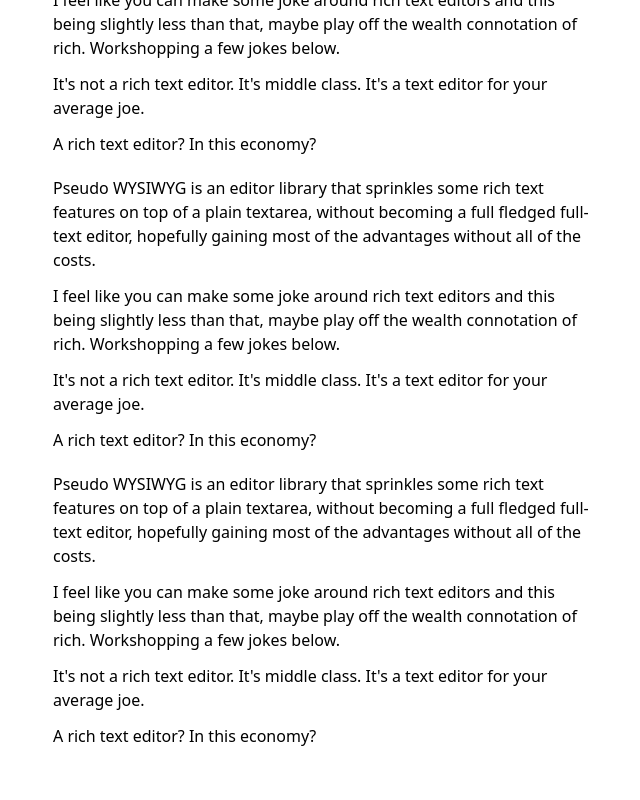
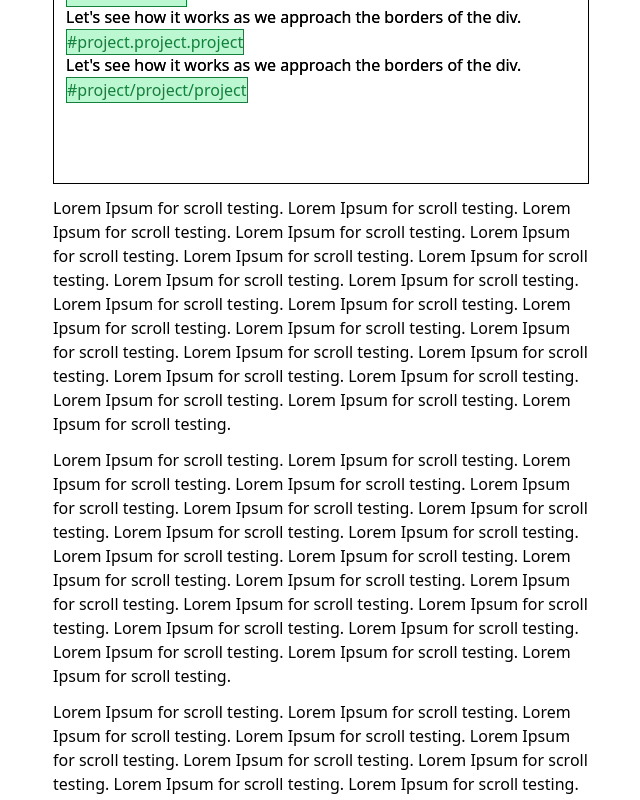
Before and after one commit to nichwch/middle-class-text-editor, a SvelteKit app: page / in a window 1280 px wide. Shown: the part 1060-1860 px from the top of the page, without its empty margins (319-959 px from the left). Before the commit the page ends 1828 px from the top, so only its background shows below. Built offline with nearby package versions, Linux system fonts and the light colour scheme.

Commit message:
demo on homepage showing ability to change recognized names/projects

```diff
--- a/src/routes/+page.svelte
+++ b/src/routes/+page.svelte
@@ -1,4 +1,4 @@
-<script>
+<script lang="ts">
 	import { Editor, splitText } from '$lib';
 	import MentionComponent from './MentionComponent.svelte';
 	import ProjectComponent from './ProjectComponent.svelte';
@@ -12,6 +12,24 @@
 Let's see how it works as we approach the borders of the div. #project.project.project
 Let's see how it works as we approach the borders of the div. #project/project/project
 `;
+
+	let nameInput = `alice
+bob
+nick
+`;
+	let projectInput = `svelte-refactor
+e2e-encryption
+project.project.project
+project/project/project
+`;
+
+	const getListFromString = (str: string): string[] =>
+		str
+			.split('\n')
+			.map((str) => str.trim())
+			.filter((str) => str.length > 0);
+	$: names = getListFromString(nameInput);
+	$: projects = getListFromString(projectInput);
 </script>
 
 <div class="w-full px-5 mt-10 md:mx-auto md:w-[36rem]">
@@ -36,82 +54,77 @@
 	<p class="mt-3 mb-5">A rich text editor? In this economy?</p>
 	<p class="mt-3 mb-5">Editor? I hardly know her!</p>
 
+	<p>Try changing the names recognized by @: (separate values by newline)</p>
+	<textarea class=" resize-none border border-black h-32" bind:value={nameInput} />
+
+	<p>Try changing the projects recognized by # (separate values by newline):</p>
+	<textarea class=" resize-none border border-black h-32" bind:value={projectInput} />
+
 	<Editor
 		bind:content={editorContents}
 		keywordMap={{
 			'@': {
 				component: MentionComponent,
-				recognized: ['alice', 'bob', 'nick'],
-				allowUnrecognized: false,
-				includeFunction: (/** @type {string} */ str) => {
-					const recognizedNames = ['alice', 'bob', 'nick'];
-					const namesWithAt = recognizedNames.map((name) => `@${name}`);
-					if (namesWithAt.includes(str)) return true;
-					return false;
-				}
+				recognized: names,
+				allowUnrecognized: false
 			},
 			'#': {
 				component: ProjectComponent,
-				recognized: [
-					'svelte-refactor',
-					'e2e-encryption',
-					'project.project.project',
-					'project/project/project'
-				],
-				allowUnrecognized: false,
-				includeFunction: (/** @type {string} */ str) => {
-					const recognizedNames = [
-						'svelte-refactor',
-						'e2e-encryption',
-						'project.project.project',
-						'project/project/project'
-					];
-					const namesWithAt = recognizedNames.map((name) => `#${name}`);
-					if (namesWithAt.includes(str)) return true;
-					return false;
-				}
+				recognized: projects,
+				allowUnrecognized: false
+			},
+			'\\*': {
+				component: ProjectComponent,
+				recognized: [],
+				allowUnrecognized: true
 			}
 		}}
 		splitFunc={(/** @type {string} */ text) => text.split('\n')}
 	/>
 
 	<p class="mt-3">
-		Pseudo WYSIWYG is an editor library that sprinkles some rich text features on top of a plain
-		textarea, without becoming a full fledged full-text editor, hopefully gaining most of the
-		advantages without all of the costs.
+		Lorem Ipsum for scroll testing. Lorem Ipsum for scroll testing. Lorem Ipsum for scroll testing.
+		Lorem Ipsum for scroll testing. Lorem Ipsum for scroll testing. Lorem Ipsum for scroll testing.
+		Lorem Ipsum for scroll testing. Lorem Ipsum for scroll testing. Lorem Ipsum for scroll testing.
+		Lorem Ipsum for scroll testing. Lorem Ipsum for scroll testing. Lorem Ipsum for scroll testing.
+		Lorem Ipsum for scroll testing. Lorem Ipsum for scroll testing. Lorem Ipsum for scroll testing.
+		Lorem Ipsum for scroll testing. Lorem Ipsum for scroll testing. Lorem Ipsum for scroll testing.
+		Lorem Ipsum for scroll testing. Lorem Ipsum for scroll testing. Lorem Ipsum for scroll testing.
 	</p>
 	<p class="mt-3">
-		I feel like you can make some joke around rich text editors and this being slightly less than
-		that, maybe play off the wealth connotation of rich. Workshopping a few jokes below.
+		Lorem Ipsum for scroll testing. Lorem Ipsum for scroll testing. Lorem Ipsum for scroll testing.
+		Lorem Ipsum for scroll testing. Lorem Ipsum for scroll testing. Lorem Ipsum for scroll testing.
+		Lorem Ipsum for scroll testing. Lorem Ipsum for scroll testing. Lorem Ipsum for scroll testing.
+		Lorem Ipsum for scroll testing. Lorem Ipsum for scroll testing. Lorem Ipsum for scroll testing.
+		Lorem Ipsum for scroll testing. Lorem Ipsum for scroll testing. Lorem Ipsum for scroll testing.
+		Lorem Ipsum for scroll testing. Lorem Ipsum for scroll testing. Lorem Ipsum for scroll testing.
+		Lorem Ipsum for scroll testing. Lorem Ipsum for scroll testing. Lorem Ipsum for scroll testing.
 	</p>
 	<p class="mt-3">
-		It's not a rich text editor. It's middle class. It's a text editor for your average joe.
-	</p>
-	<p class="mt-3 mb-5">A rich text editor? In this economy?</p>
-	<p class="mt-3">
-		Pseudo WYSIWYG is an editor library that sprinkles some rich text features on top of a plain
-		textarea, without becoming a full fledged full-text editor, hopefully gaining most of the
-		advantages without all of the costs.
+		Lorem Ipsum for scroll testing. Lorem Ipsum for scroll testing. Lorem Ipsum for scroll testing.
+		Lorem Ipsum for scroll testing. Lorem Ipsum for scroll testing. Lorem Ipsum for scroll testing.
+		Lorem Ipsum for scroll testing. Lorem Ipsum for scroll testing. Lorem Ipsum for scroll testing.
+		Lorem Ipsum for scroll testing. Lorem Ipsum for scroll testing. Lorem Ipsum for scroll testing.
+		Lorem Ipsum for scroll testing. Lorem Ipsum for scroll testing. Lorem Ipsum for scroll testing.
+		Lorem Ipsum for scroll testing. Lorem Ipsum for scroll testing. Lorem Ipsum for scroll testing.
+		Lorem Ipsum for scroll testing. Lorem Ipsum for scroll testing. Lorem Ipsum for scroll testing.
 	</p>
 	<p class="mt-3">
-		I feel like you can make some joke around rich text editors and this being slightly less than
-		that, maybe play off the wealth connotation of rich. Workshopping a few jokes below.
+		Lorem Ipsum for scroll testing. Lorem Ipsum for scroll testing. Lorem Ipsum for scroll testing.
+		Lorem Ipsum for scroll testing. Lorem Ipsum for scroll testing. Lorem Ipsum for scroll testing.
+		Lorem Ipsum for scroll testing. Lorem Ipsum for scroll testing. Lorem Ipsum for scroll testing.
+		Lorem Ipsum for scroll testing. Lorem Ipsum for scroll testing. Lorem Ipsum for scroll testing.
+		Lorem Ipsum for scroll testing. Lorem Ipsum for scroll testing. Lorem Ipsum for scroll testing.
+		Lorem Ipsum for scroll testing. Lorem Ipsum for scroll testing. Lorem Ipsum for scroll testing.
+		Lorem Ipsum for scroll testing. Lorem Ipsum for scroll testing. Lorem Ipsum for scroll testing.
 	</p>
 	<p class="mt-3">
-		It's not a rich text editor. It's middle class. It's a text editor for your average joe.
+		Lorem Ipsum for scroll testing. Lorem Ipsum for scroll testing. Lorem Ipsum for scroll testing.
+		Lorem Ipsum for scroll testing. Lorem Ipsum for scroll testing. Lorem Ipsum for scroll testing.
+		Lorem Ipsum for scroll testing. Lorem Ipsum for scroll testing. Lorem Ipsum for scroll testing.
+		Lorem Ipsum for scroll testing. Lorem Ipsum for scroll testing. Lorem Ipsum for scroll testing.
+		Lorem Ipsum for scroll testing. Lorem Ipsum for scroll testing. Lorem Ipsum for scroll testing.
+		Lorem Ipsum for scroll testing. Lorem Ipsum for scroll testing. Lorem Ipsum for scroll testing.
+		Lorem Ipsum for scroll testing. Lorem Ipsum for scroll testing. Lorem Ipsum for scroll testing.
 	</p>
-	<p class="mt-3 mb-5">A rich text editor? In this economy?</p>
-	<p class="mt-3">
-		Pseudo WYSIWYG is an editor library that sprinkles some rich text features on top of a plain
-		textarea, without becoming a full fledged full-text editor, hopefully gaining most of the
-		advantages without all of the costs.
-	</p>
-	<p class="mt-3">
-		I feel like you can make some joke around rich text editors and this being slightly less than
-		that, maybe play off the wealth connotation of rich. Workshopping a few jokes below.
-	</p>
-	<p class="mt-3">
-		It's not a rich text editor. It's middle class. It's a text editor for your average joe.
-	</p>
-	<p class="mt-3 mb-5">A rich text editor? In this economy?</p>
 </div>
```
